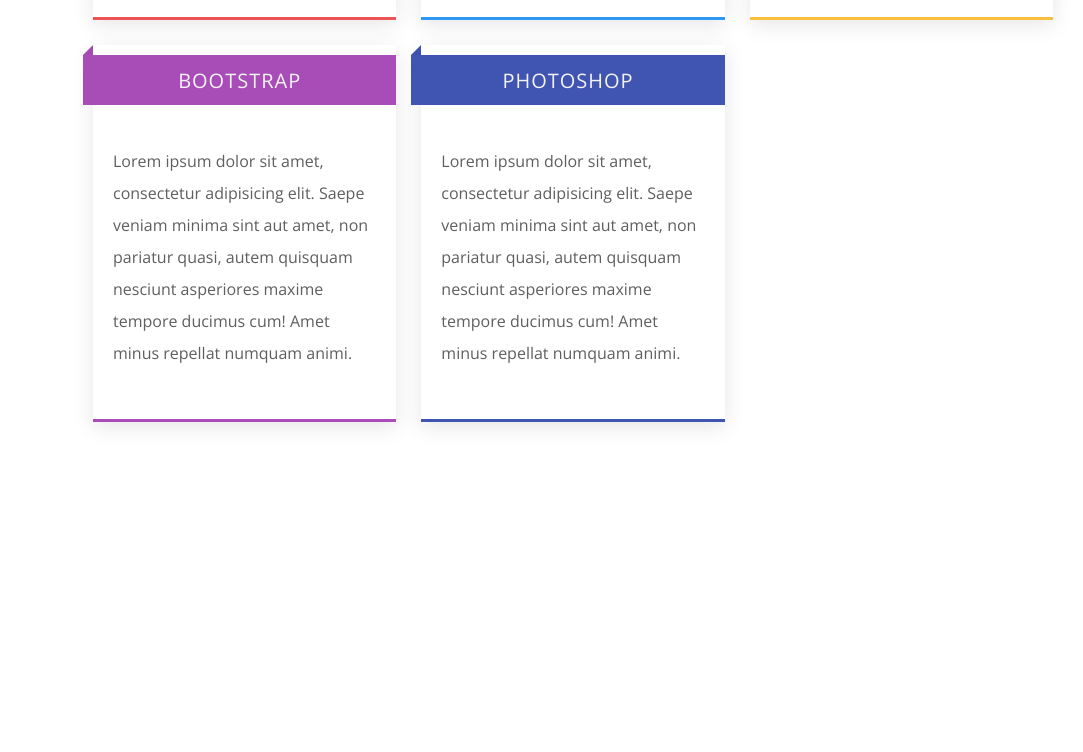
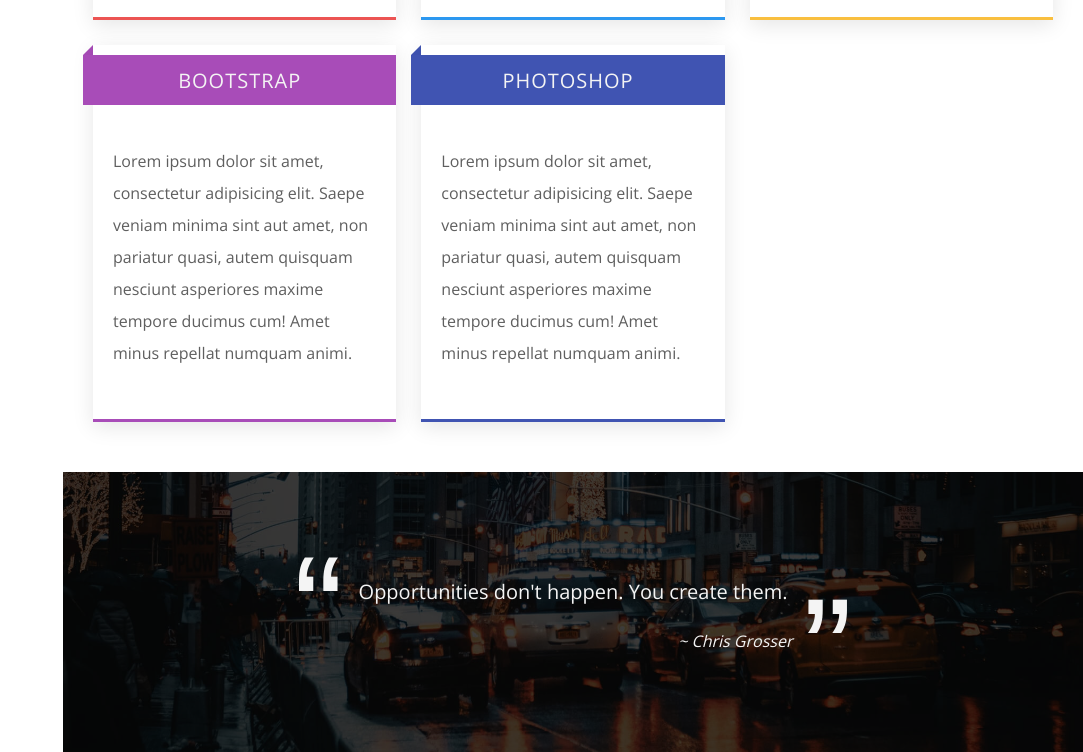
Before and after one commit to serenalin121/portfolio_website, a plain HTML site: page index.html in a window 1280 px wide. Shown: the part 2238-2990 px from the top of the page, without its empty margins (197-1280 px from the left). Before the commit the page ends 2710 px from the top, so only its background shows below. Drawn offline with nearby package versions, Linux system fonts and the light colour scheme.

Commit message:
added quote

```diff
--- a/index.html
+++ b/index.html
@@ -208,6 +208,17 @@
           </div>
         </div>
       </section>
+
+      <section class="motto">
+        <div class="container">
+          <div class="quote-wrapper">
+            <blockquote class="quote">
+              Opportunities don't happen. You create them.
+            </blockquote>
+            <cite class="quote-by">~ Chris Grosser</cite>
+          </div>
+        </div>
+      </section>
     </main>
     <script src="app.js"></script>
   </body>
--- a/style.css
+++ b/style.css
@@ -467,3 +467,68 @@ section:not(.hero) {
   padding: 3rem 0;
   line-height: 2;
 }
+
+/* Motto styles */
+.motto {
+  height: 35vh;
+  background: url("./images/section_background.jpeg") bottom/cover;
+  position: relative;
+  z-index: 1;
+}
+
+.motto::before {
+  content: "";
+  width: 100%;
+  height: 100%;
+  background-color: rgba(0, 0, 0, 0.75);
+  position: absolute;
+  top: 0;
+  left: 0;
+  z-index: -1;
+}
+
+.motto .container {
+  height: 100%;
+  display: flex;
+}
+
+.quote-wrapper {
+  margin: auto;
+  max-width: 50rem;
+  text-align: center;
+  color: var(--light-color);
+}
+
+.quote {
+  font-size: 2rem;
+  font-weight: 300;
+  padding: 0.5rem;
+  position: relative;
+}
+
+.quote::before,
+.quote::after {
+  position: absolute;
+  font-size: 15rem;
+  width: 5rem;
+  height: 5rem;
+  font-family: sans-serif;
+}
+
+.quote::before {
+  content: open-quote;
+  top: -5rem;
+  left: -6rem;
+}
+
+.quote::after {
+  content: close-quote;
+  bottom: -0.5rem;
+  right: -6rem;
+}
+
+.quote-by {
+  display: block;
+  text-align: right;
+  margin-top: 2rem;
+}
```
